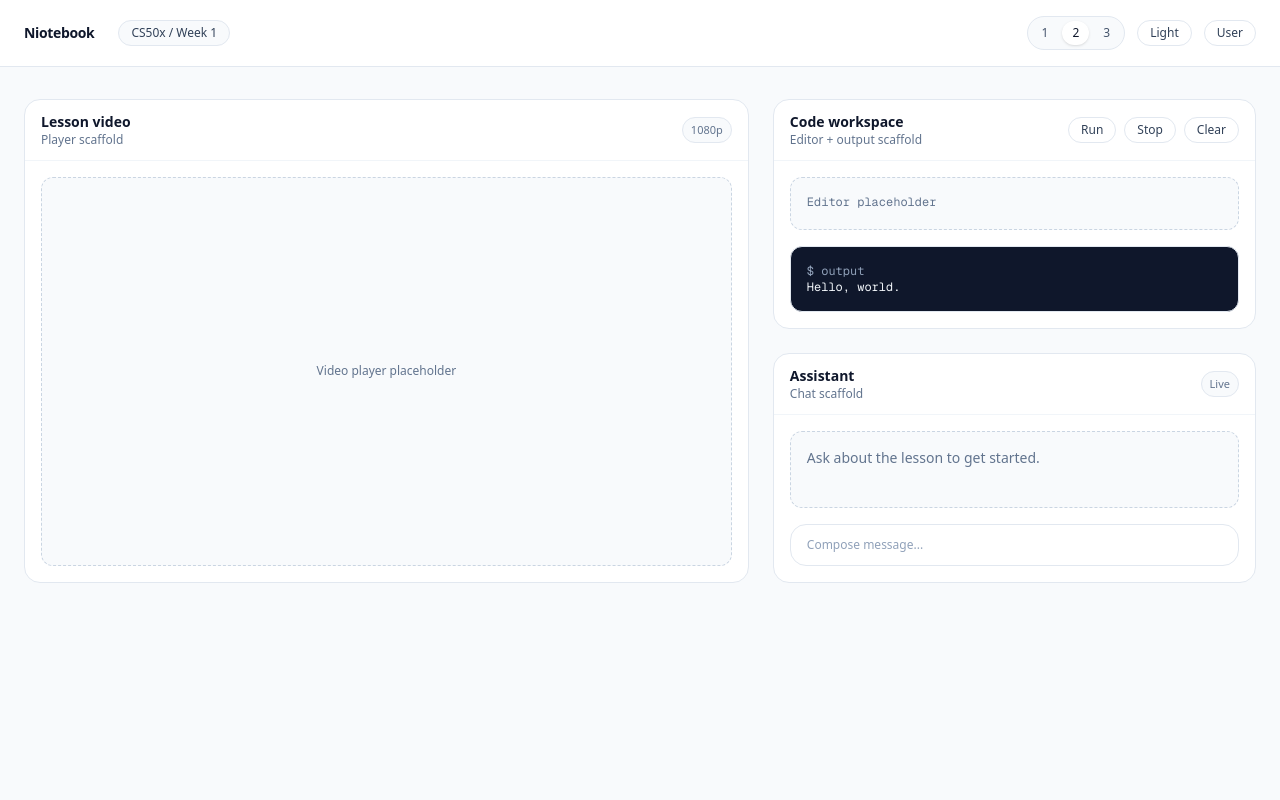
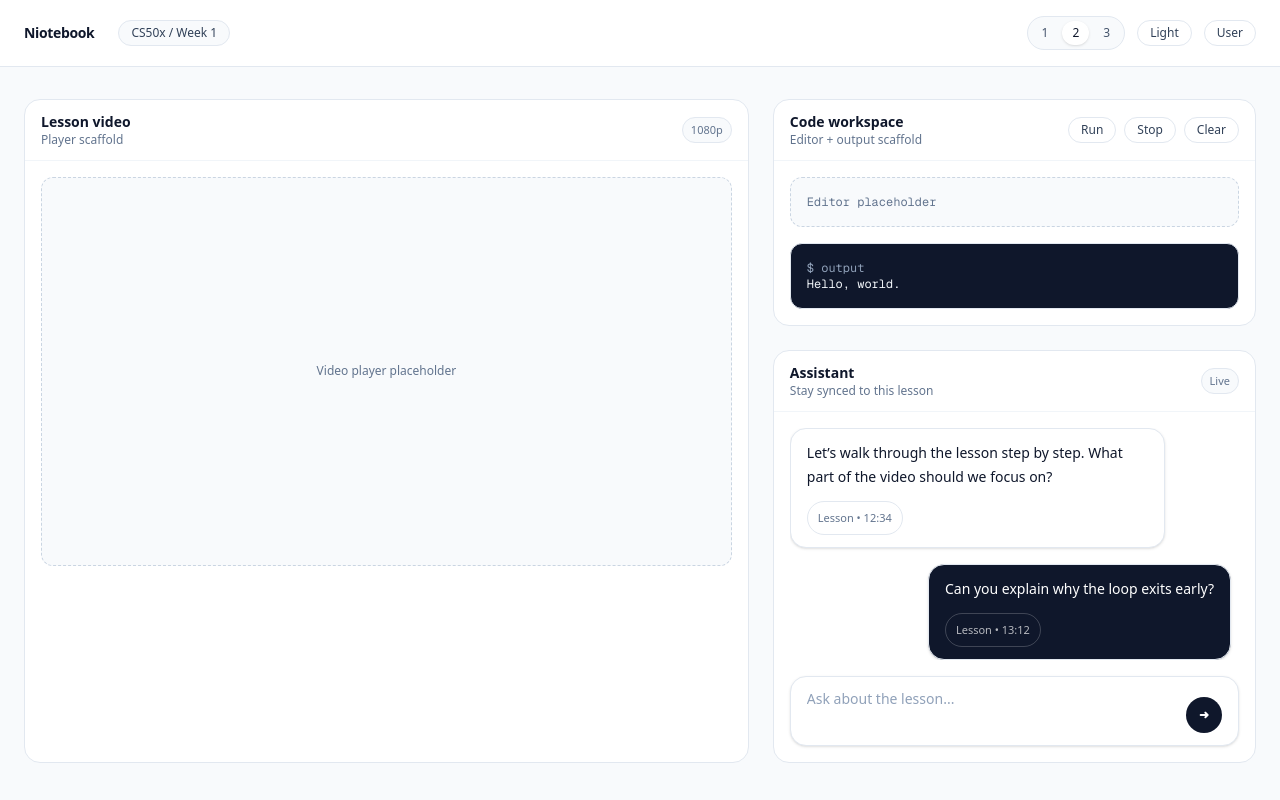
Before and after one commit to Akram012388/niotebook_v0.2, a Next.js app: page / in a window 1280 px wide. Built offline with nearby package versions, Linux system fonts and the light colour scheme.

Commit message:
feat(ui): refine chat interactions

```diff
--- /dev/null
+++ b/src/ui/chat/ChatComposer.tsx
@@ -0,0 +1,70 @@
+"use client";
+
+import {
+  useCallback,
+  useMemo,
+  useRef,
+  useState,
+  type ReactElement,
+} from "react";
+
+type ChatComposerProps = {
+  onSend?: (message: string) => void;
+};
+
+const MAX_ROWS = 5;
+
+const ChatComposer = ({ onSend }: ChatComposerProps): ReactElement => {
+  const [value, setValue] = useState("");
+  const textareaRef = useRef<HTMLTextAreaElement | null>(null);
+
+  const rows = useMemo((): number => {
+    const lineBreaks = value.split("\n").length;
+    return Math.min(MAX_ROWS, Math.max(1, lineBreaks));
+  }, [value]);
+
+  const handleSend = useCallback((): void => {
+    const trimmed = value.trim();
+
+    if (!trimmed) {
+      return;
+    }
+
+    onSend?.(trimmed);
+    setValue("");
+  }, [onSend, value]);
+
+  const handleKeyDown = useCallback(
+    (event: React.KeyboardEvent<HTMLTextAreaElement>): void => {
+      if (event.key === "Enter" && !event.shiftKey) {
+        event.preventDefault();
+        handleSend();
+      }
+    },
+    [handleSend],
+  );
+
+  return (
+    <div className="flex items-end gap-3 rounded-2xl border border-slate-200 bg-white px-4 py-3 shadow-sm">
+      <textarea
+        ref={textareaRef}
+        rows={rows}
+        value={value}
+        onChange={(event) => setValue(event.target.value)}
+        onKeyDown={handleKeyDown}
+        placeholder="Ask about the lesson..."
+        className="min-h-[44px] flex-1 resize-none bg-transparent text-sm text-slate-800 outline-none placeholder:text-slate-400"
+      />
+      <button
+        type="button"
+        onClick={handleSend}
+        className="flex h-9 w-9 items-center justify-center rounded-full bg-slate-900 text-xs font-semibold text-white"
+        aria-label="Send message"
+      >
+        ➜
+      </button>
+    </div>
+  );
+};
+
+export { ChatComposer };
--- /dev/null
+++ b/src/ui/chat/ChatMessage.tsx
@@ -0,0 +1,36 @@
+import type { ReactElement } from "react";
+import type { ChatMessage as ChatMessageType } from "./chatTypes";
+
+type ChatMessageProps = {
+  message: ChatMessageType;
+};
+
+const ChatMessage = ({ message }: ChatMessageProps): ReactElement => {
+  const isUser = message.role === "user";
+
+  return (
+    <div className={`flex ${isUser ? "justify-end" : "justify-start"}`}>
+      <div
+        className={`max-w-[85%] rounded-2xl border px-4 py-3 text-sm leading-6 shadow-sm ${
+          isUser
+            ? "border-slate-200 bg-slate-900 text-white"
+            : "border-slate-200 bg-white text-slate-900"
+        }`}
+      >
+        <p className="whitespace-pre-wrap">{message.content}</p>
+        <button
+          type="button"
+          className={`mt-3 inline-flex items-center rounded-full border px-2.5 py-1 text-[11px] font-medium ${
+            isUser
+              ? "border-white/20 text-white/70"
+              : "border-slate-200 text-slate-500"
+          }`}
+        >
+          {message.badge}
+        </button>
+      </div>
+    </div>
+  );
+};
+
+export { ChatMessage };
--- /dev/null
+++ b/src/ui/chat/ChatScroll.tsx
@@ -0,0 +1,82 @@
+"use client";
+
+import {
+  useCallback,
+  useEffect,
+  useRef,
+  useState,
+  type ReactElement,
+  type ReactNode,
+} from "react";
+
+type ChatScrollProps = {
+  children: ReactNode;
+};
+
+const ChatScroll = ({ children }: ChatScrollProps): ReactElement => {
+  const containerRef = useRef<HTMLDivElement | null>(null);
+  const [atBottom, setAtBottom] = useState(true);
+
+  const handleScroll = useCallback((): void => {
+    const element = containerRef.current;
+
+    if (!element) {
+      return;
+    }
+
+    const distanceFromBottom =
+      element.scrollHeight - element.scrollTop - element.clientHeight;
+    setAtBottom(distanceFromBottom < 40);
+  }, []);
+
+  useEffect((): void => {
+    handleScroll();
+  }, [handleScroll]);
+
+  useEffect((): void => {
+    if (!atBottom) {
+      return;
+    }
+
+    const element = containerRef.current;
+
+    if (!element) {
+      return;
+    }
+
+    element.scrollTo({ top: element.scrollHeight, behavior: "smooth" });
+  }, [children, atBottom]);
+
+  const handleScrollToBottom = useCallback((): void => {
+    const element = containerRef.current;
+
+    if (!element) {
+      return;
+    }
+
+    element.scrollTo({ top: element.scrollHeight, behavior: "smooth" });
+  }, []);
+
+  return (
+    <div className="relative flex-1 overflow-hidden">
+      <div
+        ref={containerRef}
+        onScroll={handleScroll}
+        className="h-full space-y-4 overflow-y-auto pr-2"
+      >
+        {children}
+      </div>
+      {!atBottom ? (
+        <button
+          type="button"
+          onClick={handleScrollToBottom}
+          className="absolute bottom-3 right-3 rounded-full border border-slate-200 bg-white px-3 py-1 text-xs font-medium text-slate-600 shadow-sm"
+        >
+          Scroll to bottom
+        </button>
+      ) : null}
+    </div>
+  );
+};
+
+export { ChatScroll };
--- /dev/null
+++ b/src/ui/chat/chatTypes.ts
@@ -0,0 +1,10 @@
+type ChatRole = "user" | "assistant";
+
+type ChatMessage = {
+  id: string;
+  role: ChatRole;
+  content: string;
+  badge: string;
+};
+
+export type { ChatMessage, ChatRole };
--- /dev/null
+++ b/src/ui/chat/mockMessages.ts
@@ -0,0 +1,19 @@
+import type { ChatMessage } from "./chatTypes";
+
+const MOCK_MESSAGES: ChatMessage[] = [
+  {
+    id: "m1",
+    role: "assistant",
+    content:
+      "Let’s walk through the lesson step by step. What part of the video should we focus on?",
+    badge: "Lesson • 12:34",
+  },
+  {
+    id: "m2",
+    role: "user",
+    content: "Can you explain why the loop exits early?",
+    badge: "Lesson • 13:12",
+  },
+];
+
+export { MOCK_MESSAGES };
--- a/src/ui/layout/LayoutPresetContext.tsx
+++ b/src/ui/layout/LayoutPresetContext.tsx
@@ -1,4 +1,6 @@
 "use client";
+"use client";
+
 import {
   createContext,
   useCallback,
--- a/src/ui/panes/AiPane.tsx
+++ b/src/ui/panes/AiPane.tsx
@@ -1,24 +1,47 @@
-import type { ReactElement } from "react";
+"use client";
+
+import { useCallback, useState, type ReactElement } from "react";
+import { ChatComposer } from "../chat/ChatComposer";
+import { ChatMessage } from "../chat/ChatMessage";
+import { ChatScroll } from "../chat/ChatScroll";
+import { MOCK_MESSAGES } from "../chat/mockMessages";
+import type { ChatMessage as ChatMessageType } from "../chat/chatTypes";
 
 const AiPane = (): ReactElement => {
+  const [messages, setMessages] = useState<ChatMessageType[]>(MOCK_MESSAGES);
+
+  const handleSend = useCallback(
+    (content: string): void => {
+      const nextMessage: ChatMessageType = {
+        id: `${messages.length + 1}`,
+        role: "user",
+        content,
+        badge: "Lesson • 14:02",
+      };
+
+      setMessages((prev) => [...prev, nextMessage]);
+    },
+    [messages.length],
+  );
+
   return (
     <section className="flex h-full flex-col rounded-2xl border border-slate-200 bg-white">
       <header className="flex items-center justify-between border-b border-slate-100 px-4 py-3">
         <div>
           <p className="text-sm font-semibold text-slate-900">Assistant</p>
-          <p className="text-xs text-slate-500">Chat scaffold</p>
+          <p className="text-xs text-slate-500">Stay synced to this lesson</p>
         </div>
         <span className="rounded-full border border-slate-200 bg-slate-50 px-2 py-1 text-[11px] font-medium text-slate-500">
           Live
         </span>
       </header>
       <div className="flex flex-1 flex-col gap-4 p-4">
-        <div className="flex-1 rounded-xl border border-dashed border-slate-300 bg-slate-50 p-4 text-sm text-slate-500">
-          <p>Ask about the lesson to get started.</p>
-        </div>
-        <div className="rounded-2xl border border-slate-200 bg-white px-4 py-3">
-          <p className="text-xs text-slate-400">Compose message...</p>
-        </div>
+        <ChatScroll>
+          {messages.map((message) => (
+            <ChatMessage key={message.id} message={message} />
+          ))}
+        </ChatScroll>
+        <ChatComposer onSend={handleSend} />
       </div>
     </section>
   );
```
